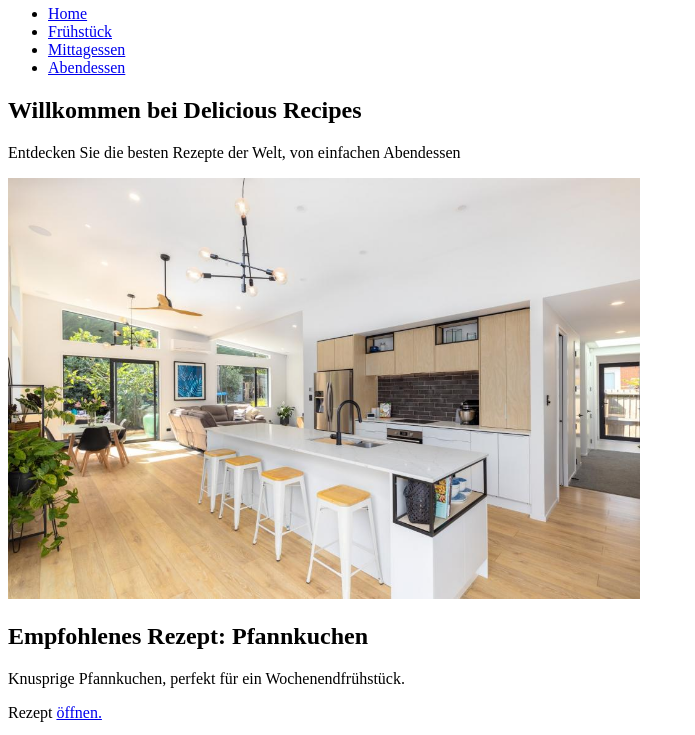
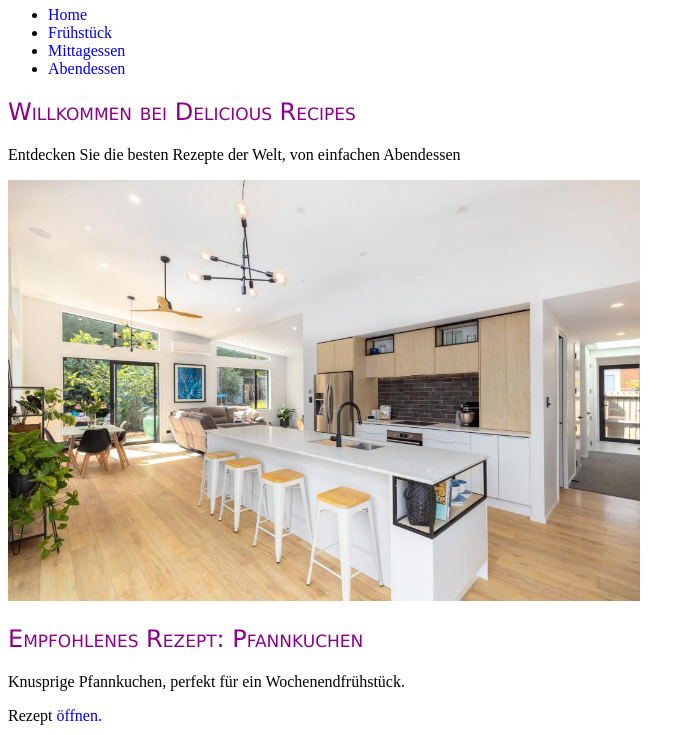
Before and after one commit to DipuTut/recipe_book, a plain HTML site: page index.html in a window 1280 px wide. Shown: the part 75-810 px from the top of the page, without its empty margins (0-695 px from the left). Drawn offline with Linux system fonts and the light colour scheme.

Commit message:
Adding the first version of CSS styles

```diff
--- a/index.html
+++ b/index.html
@@ -3,6 +3,7 @@
     <head>
         <meta charset="UTF-8">
         <title> Delicious Recipes</title>
+        <link rel="stylesheet" href="styles.css">
     </head>
     <body>
         <header>
--- /dev/null
+++ b/styles.css
@@ -0,0 +1,18 @@
+h1, h2 {
+    color: green;
+    font-family: 'Lucida Sans', 'Lucida Sans Regular', 'Lucida Grande', 'Lucida Sans Unicode', Geneva, Verdana, sans-serif;
+    font-weight: bolder;
+    /*font-style: initial; */
+    font-style: normal;
+    font-variant: small-caps;
+}
+
+h2 {
+    color: darkmagenta;
+    font-family: 'Lucida Sans', 'Lucida Sans Regular', 'Lucida Grande', 'Lucida Sans Unicode', Geneva, Verdana, sans-serif;
+    font-weight: lighter;
+}
+
+a {
+    text-decoration: none;
+}
```
